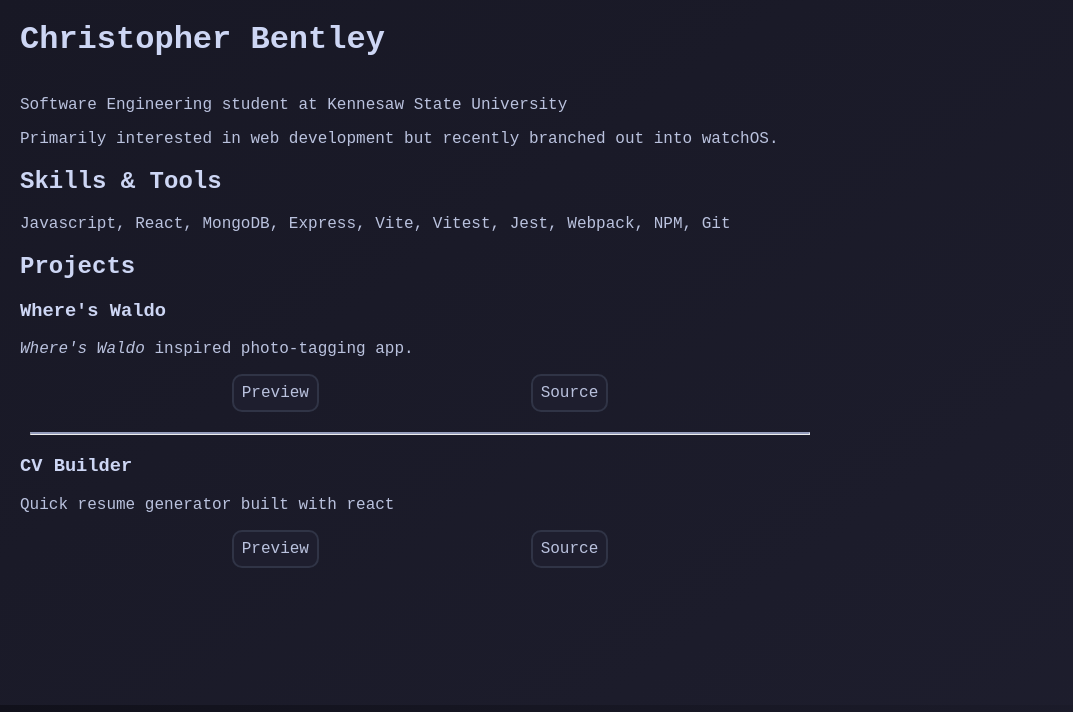
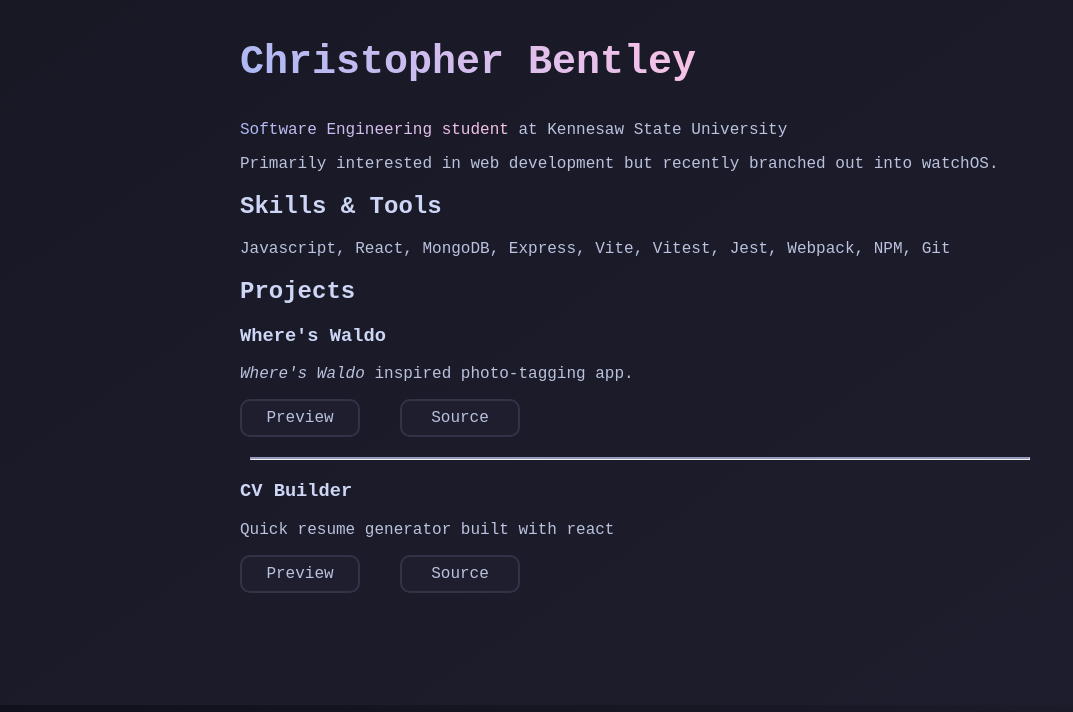
Before and after one commit to chrisrbentley/portfolio-v2, a plain HTML site: page index.html in a window 1280 px wide. Shown: the top 712 px of the page, without its empty margins (0-1073 px from the left). Drawn offline with Linux system fonts and the light colour scheme; a web font is replaced by a local one.

Commit message:
touched up styles & SEO improvements

```diff
--- a/index.html
+++ b/index.html
@@ -5,6 +5,23 @@
 		<meta
 			name="viewport"
 			content="width=device-width, initial-scale=1.0"
+		/>
+		<meta
+			name="description"
+			content="Christopher Bentley - Software Engineering student at Kennesaw State University."
+		/>
+		<meta
+			name="keywords"
+			content="Christopher Bentley, Software Engineering, Kennesaw State, Kennesaw State University, Web Development, WatchOS, React, JavaScript, SWE Student"
+		/>
+		<meta
+			name="author"
+			content="Christopher Bentley"
+		/>
+
+		<link
+			rel="icon"
+			href="/assets/code.png"
 		/>
 		<link
 			rel="stylesheet"
@@ -18,7 +35,10 @@
 		</header>
 		<main>
 			<section>
-				<p>Software Engineering student at Kennesaw State University</p>
+				<p>
+					<span class="gradient-text">Software Engineering student</span> at
+					Kennesaw State University
+				</p>
 			</section>
 			<section>
 				<p>
--- a/styles.css
+++ b/styles.css
@@ -19,6 +19,19 @@ body {
 header {
 	max-width: 800px;
 	margin: 0 20px;
+	padding-top: 20px;
+}
+
+header h1 {
+	background: linear-gradient(45deg, #cdd6f4, #89b4fa, #f5c2e7, #eba0ac);
+	background-size: 400% 400%;
+	-webkit-background-clip: text;
+	background-clip: text;
+	color: transparent;
+	animation: gradient-animation 8s ease infinite;
+	font-size: 2.5em;
+	margin: 20px 0;
+	display: inline-block;
 }
 
 main {
@@ -55,6 +68,10 @@ p {
 	border-radius: 10px;
 	text-decoration: none;
 	transition: background 0.3s ease-in-out;
+	/*  */
+	display: inline-block;
+	text-align: center;
+	min-width: 100px;
 }
 
 .preview-source:hover {
@@ -90,6 +107,7 @@ footer {
 	width: 100%;
 	padding: 10px 0;
 	margin-top: 25px;
+	overflow: hidden;
 }
 
 @keyframes fadeIn {
@@ -115,3 +133,50 @@ section {
 .icon-container a:hover {
 	transform: rotate(360deg);
 }
+
+.gradient-text {
+	background: linear-gradient(45deg, #cdd6f4, #89b4fa, #f5c2e7, #eba0ac);
+	background-size: 400% 400%;
+	-webkit-background-clip: text;
+	background-clip: text;
+	color: transparent;
+	animation: gradient-animation 8s ease infinite;
+	display: inline-block;
+}
+
+@keyframes gradient-animation {
+	0% {
+		background-position: 0% 50%;
+	}
+	50% {
+		background-position: 100% 50%;
+	}
+	100% {
+		background-position: 0% 50%;
+	}
+}
+
+@media only screen and (min-width: 768px) {
+	body {
+		align-items: center;
+		max-width: 100%;
+	}
+
+	header,
+	main {
+		max-width: 800px;
+		margin-left: auto;
+		margin-right: auto;
+		width: 100%;
+	}
+
+	header {
+		padding-left: 0;
+		padding-right: 0;
+	}
+
+	.project-buttons {
+		justify-content: flex-start; /* Align buttons to the start */
+		gap: 40px; /* Add space between buttons */
+	}
+}
```
Also changed, not shown: assets/code.png (added), 1 other file.
